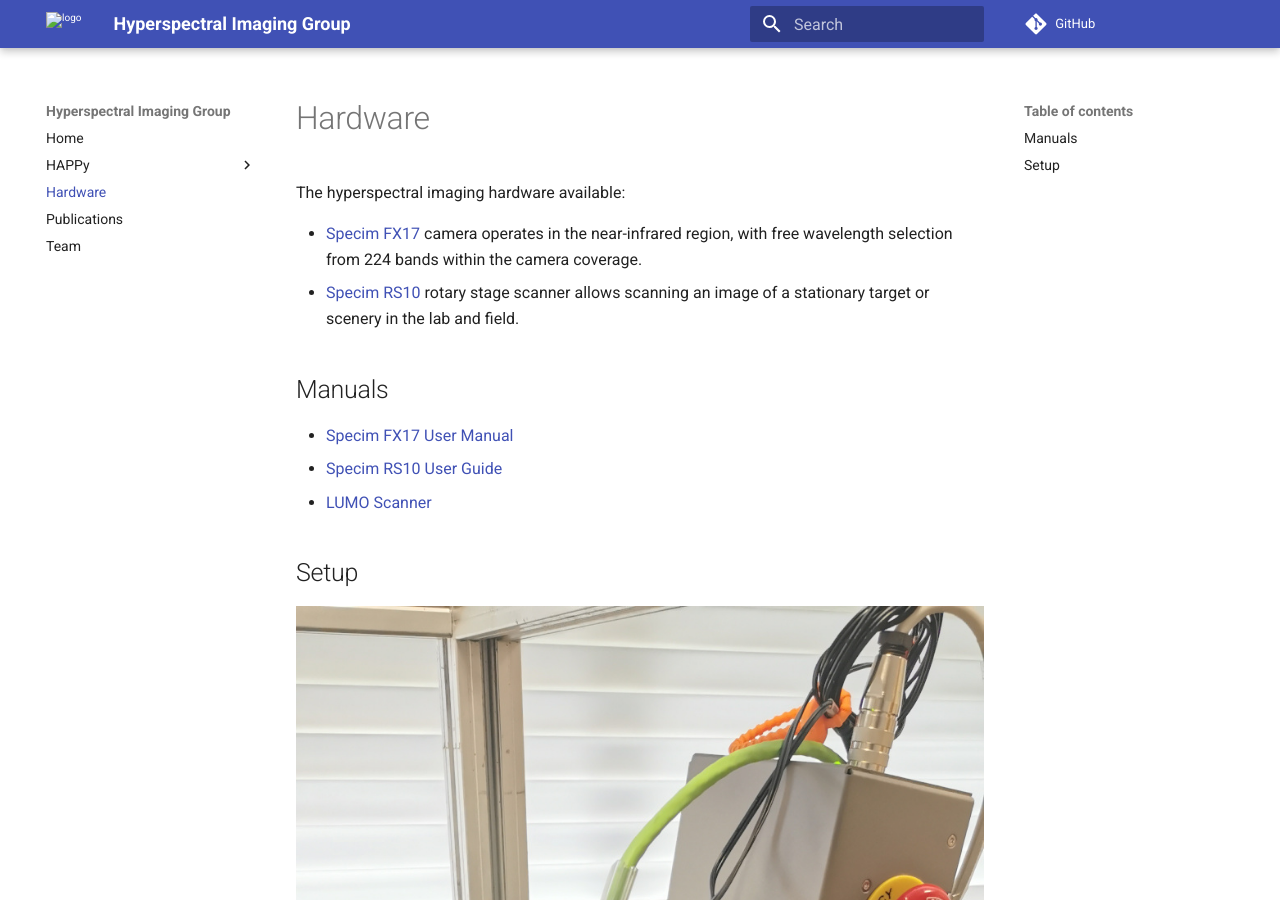
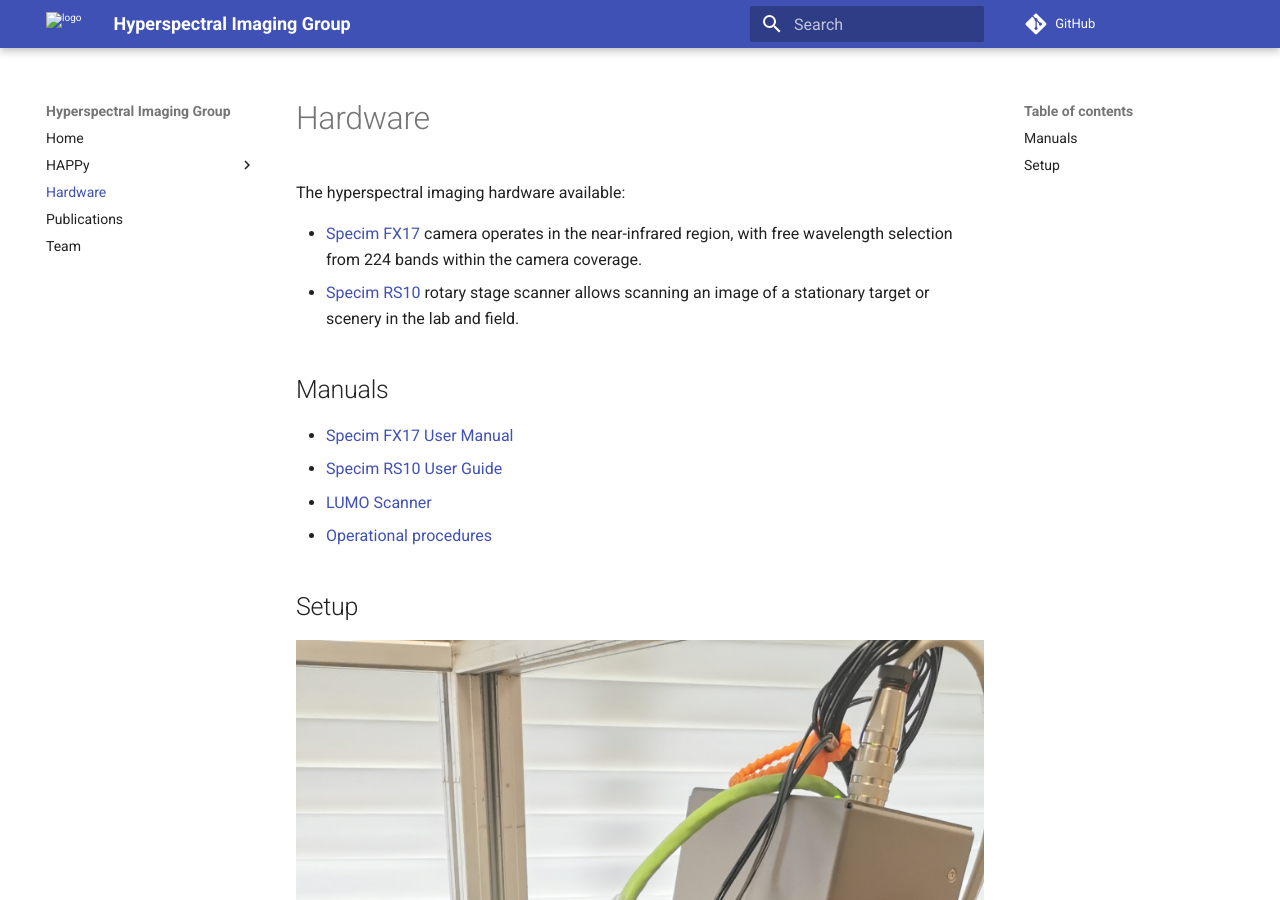
Before and after one commit to wairas/hsi-website, an MkDocs documentation site: the page built from docs/hardware.md, in a window 1280 px wide and 900 px high. Built offline with MkDocs 1.6.1 and Material for MkDocs 9.7.7, drawn with Linux system fonts in a browser that asks for light colours; comment, search, counter and statistics services are not loaded.

Commit message:
added operational procedures doc

```diff
--- a/docs/hardware.md
+++ b/docs/hardware.md
@@ -13,6 +13,7 @@
 * [Specim FX17 User Manual](img/fx17-user-manual.pdf)
 * [Specim RS10 User Guide](img/rotating-stage-10-user-guide-v1.0.pdf)
 * [LUMO Scanner](img/lumo_scanner.pdf)
+* [Operational procedures](files/Operational%20Procedures%20for%20HSI.docx)
 
 
 # Setup
```
Also changed, not shown: 1 other file.
